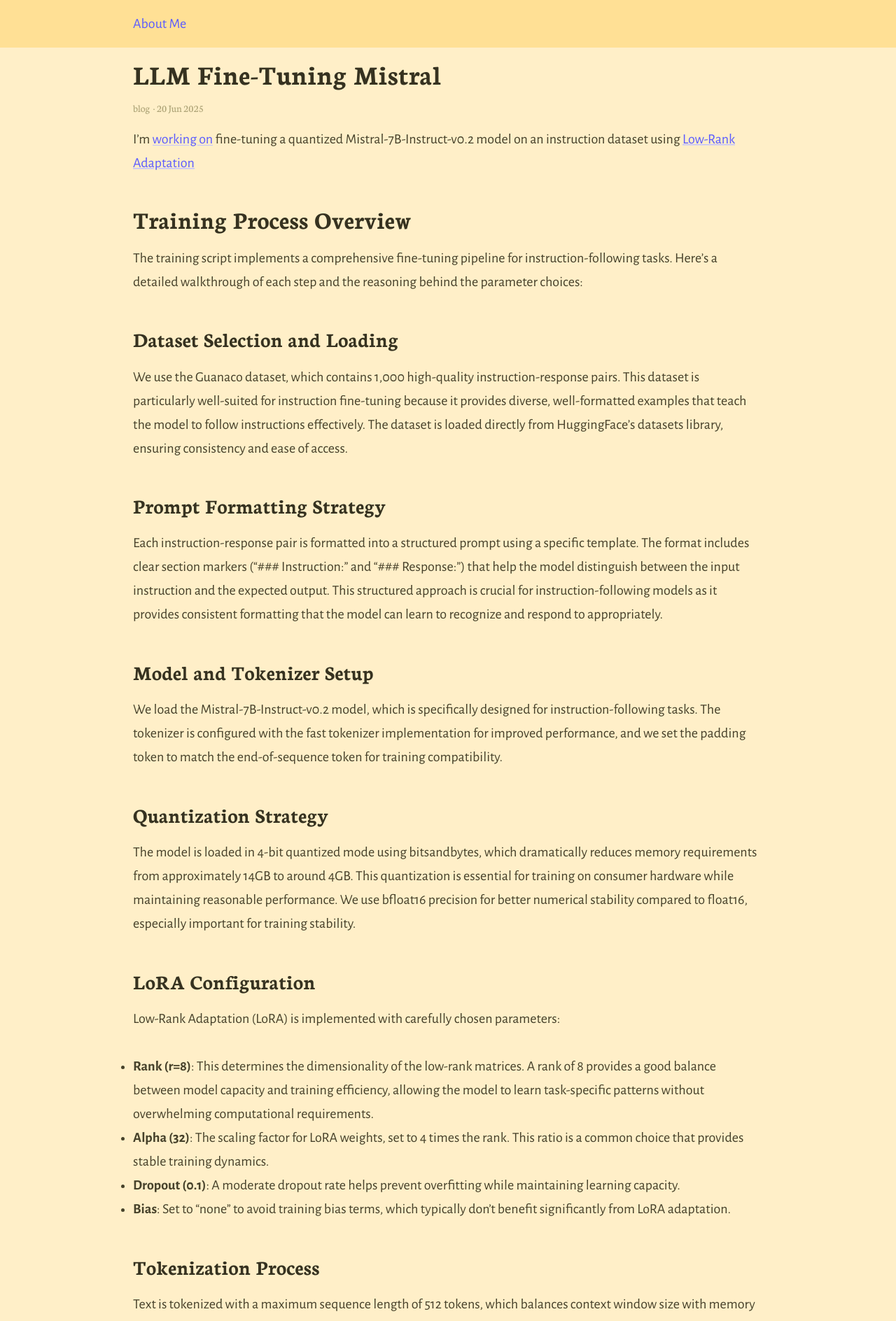
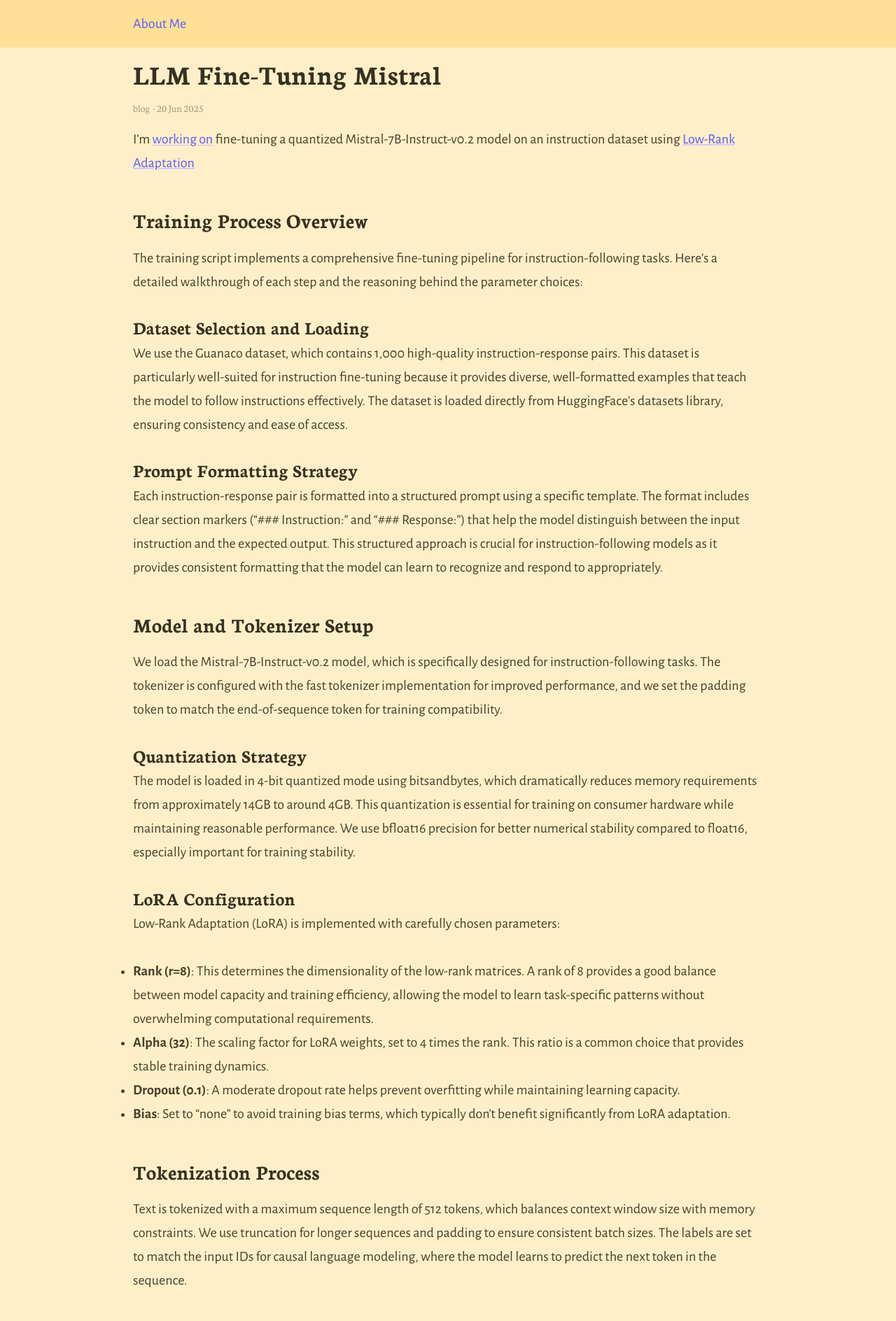
Before and after one commit to varshantdhar/varshantdhar.github.io, a Jekyll site: the page built from _posts/2025-06-20-llm-mistral-finetune.md, in a window 1280 px wide. Shown: the top 1888 px of the page at 70% size. Built offline with Jekyll 4.4.1, drawn with Linux system fonts in a browser that asks for light colours; our own code applies the rules of GitHub Pages for plain Markdown files.

```diff
--- a/_posts/2025-06-20-llm-mistral-finetune.md
+++ b/_posts/2025-06-20-llm-mistral-finetune.md
@@ -14,15 +14,15 @@ tags:
 
 I'm [working on](https://github.com/varshantdhar/llm-finetuning-mistral) fine-tuning a quantized Mistral-7B-Instruct-v0.2 model on an instruction dataset using [Low-Rank Adaptation](https://arxiv.org/pdf/2106.09685)
 
-## Training Process Overview
+### Training Process Overview
 
 The training script implements a comprehensive fine-tuning pipeline for instruction-following tasks. Here's a detailed walkthrough of each step and the reasoning behind the parameter choices:
 
-### Dataset Selection and Loading
+#### Dataset Selection and Loading
 
 We use the Guanaco dataset, which contains 1,000 high-quality instruction-response pairs. This dataset is particularly well-suited for instruction fine-tuning because it provides diverse, well-formatted examples that teach the model to follow instructions effectively. The dataset is loaded directly from HuggingFace's datasets library, ensuring consistency and ease of access.
 
-### Prompt Formatting Strategy
+#### Prompt Formatting Strategy
 
 Each instruction-response pair is formatted into a structured prompt using a specific template. The format includes clear section markers ("### Instruction:" and "### Response:") that help the model distinguish between the input instruction and the expected output. This structured approach is crucial for instruction-following models as it provides consistent formatting that the model can learn to recognize and respond to appropriately.
 
@@ -30,11 +30,11 @@ Each instruction-response pair is formatted into a structured prompt using a spe
 
 We load the Mistral-7B-Instruct-v0.2 model, which is specifically designed for instruction-following tasks. The tokenizer is configured with the fast tokenizer implementation for improved performance, and we set the padding token to match the end-of-sequence token for training compatibility.
 
-### Quantization Strategy
+#### Quantization Strategy
 
 The model is loaded in 4-bit quantized mode using bitsandbytes, which dramatically reduces memory requirements from approximately 14GB to around 4GB. This quantization is essential for training on consumer hardware while maintaining reasonable performance. We use bfloat16 precision for better numerical stability compared to float16, especially important for training stability.
 
-### LoRA Configuration
+#### LoRA Configuration
 
 Low-Rank Adaptation (LoRA) is implemented with carefully chosen parameters:
 - **Rank (r=8)**: This determines the dimensionality of the low-rank matrices. A rank of 8 provides a good balance between model capacity and training efficiency, allowing the model to learn task-specific patterns without overwhelming computational requirements.
@@ -55,15 +55,15 @@ The training parameters are optimized for efficient fine-tuning:
 - **Mixed Precision**: FP16 training is enabled for faster computation and reduced memory usage.
 - **Logging**: Metrics are logged every 10 steps and checkpoints saved every 100 steps, providing good monitoring without excessive overhead.
 
-### Data Collation
+#### Data Collation
 
 We use a language modeling data collator configured for causal language modeling (not masked language modeling). This collator handles dynamic padding within batches, ensuring efficient memory usage while maintaining proper training format.
 
-### Monitoring and Logging
+#### Monitoring and Logging
 
 The training process is integrated with Weights & Biases for experiment tracking, allowing real-time monitoring of loss curves, learning rates, and other training metrics. This integration is crucial for understanding training dynamics and debugging potential issues.
 
-## Key Design Decisions
+### Key Design Decisions
 
 **Memory Efficiency**: Every component is designed for memory efficiency, from 4-bit quantization to small batch sizes with gradient accumulation. This allows training on consumer GPUs with 8-16GB VRAM.
 
```
